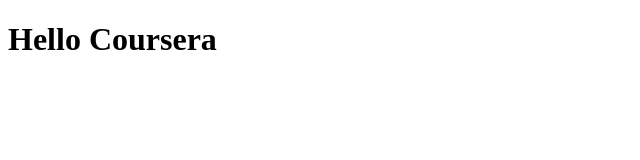
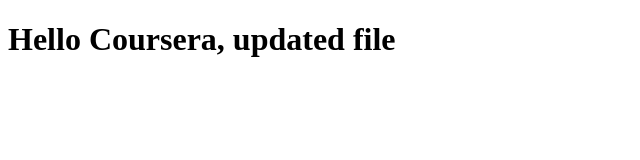
Before and after one commit to vmnbhuvani/coursera-test, a plain HTML site: page index.html in a window 1280 px wide. Shown: the whole page, without its empty margins (0-640 px from the left). Drawn offline with Linux system fonts and the light colour scheme.

Commit message:
updated file commit.

```diff
--- a/index.html
+++ b/index.html
@@ -6,6 +6,6 @@
     <title>Coursera</title>
 </head>
 <body>
-    <h1>Hello Coursera</h1>
+    <h1>Hello Coursera, updated file</h1>
 </body>
 </html>
```
